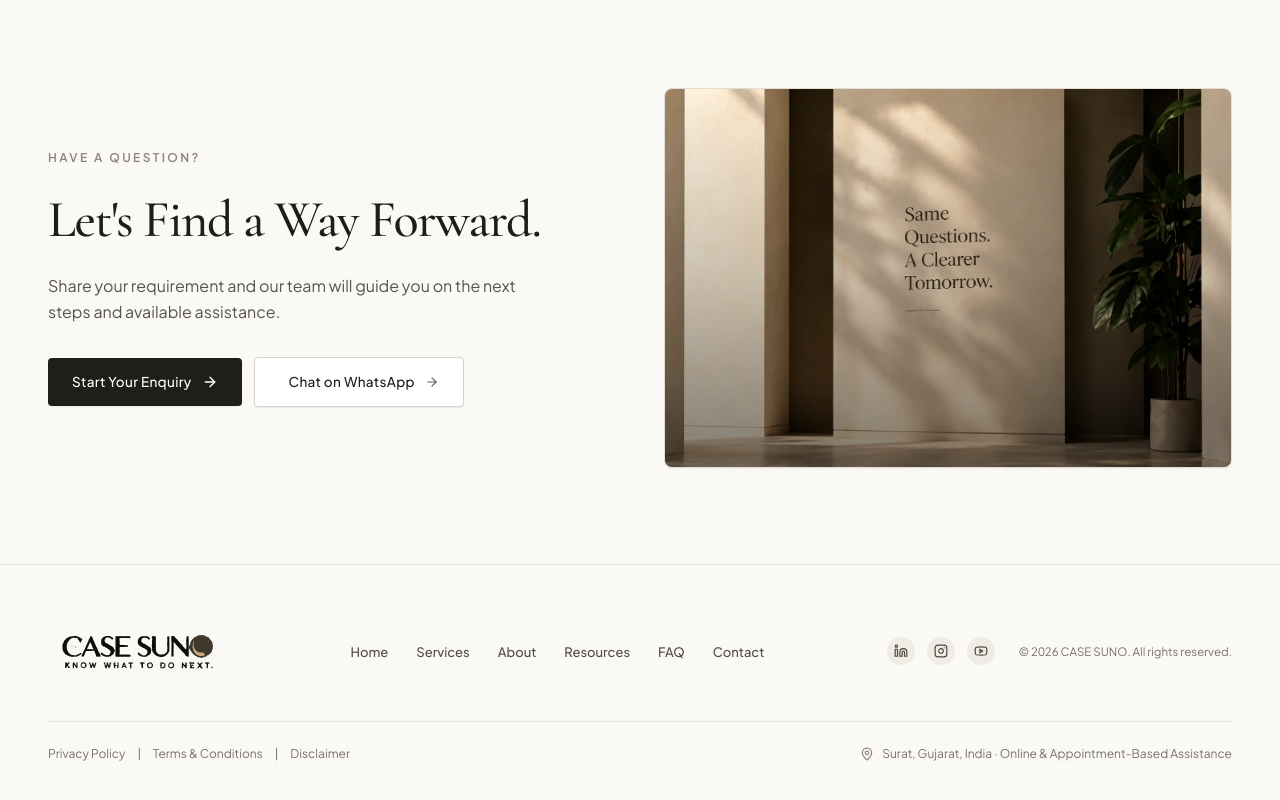
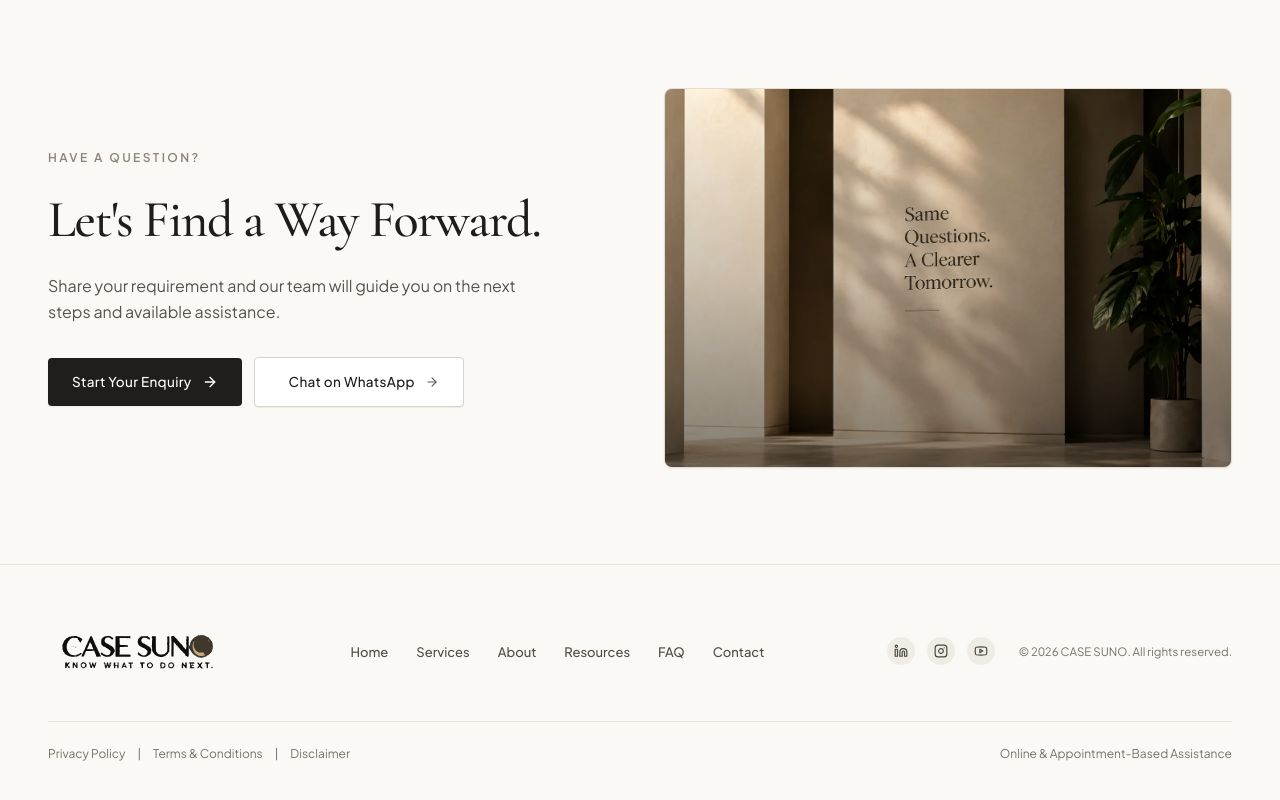
Before and after one commit to mistarikrishna72/CASESUNO, a Next.js app: page / in a window 1280 px wide. Shown: the part 3084-3884 px from the top of the page. Built offline with nearby package versions, Linux system fonts and the light colour scheme.

Commit message:
fixed issues

```diff
--- a/components/Footer.tsx
+++ b/components/Footer.tsx
@@ -151,8 +151,7 @@ export const Footer: React.FC<FooterProps> = ({
 
           {/* Regional Trust Marker */}
           <div className="flex items-center gap-2 text-left sm:text-right">
-            <MapPin className="w-3.5 h-3.5 text-[#8F8778] shrink-0" />
-            <span>{t.footer.locationNotice}</span>
+            Online & Appointment-Based Assistance
           </div>
         </div>
       </div>
```
